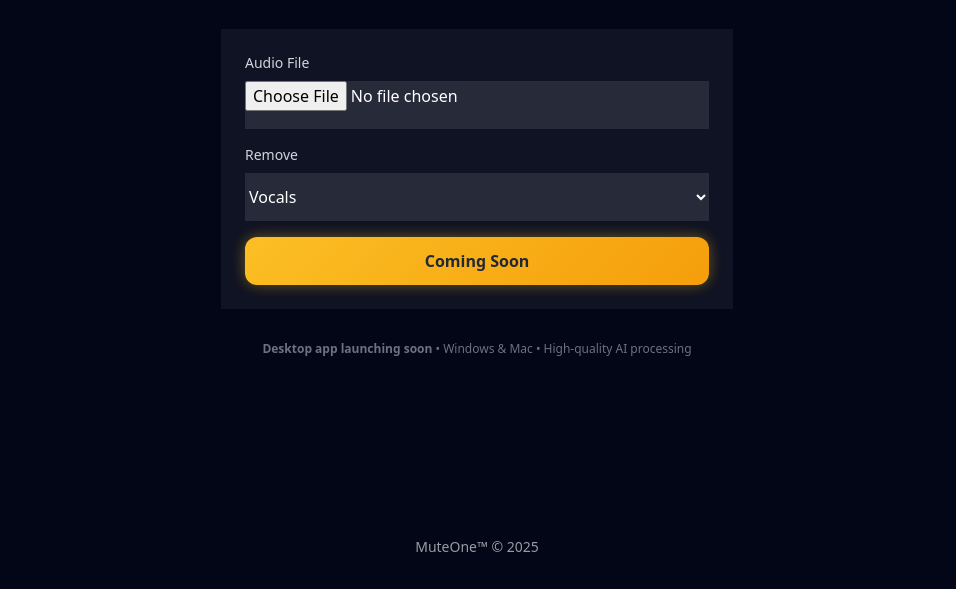
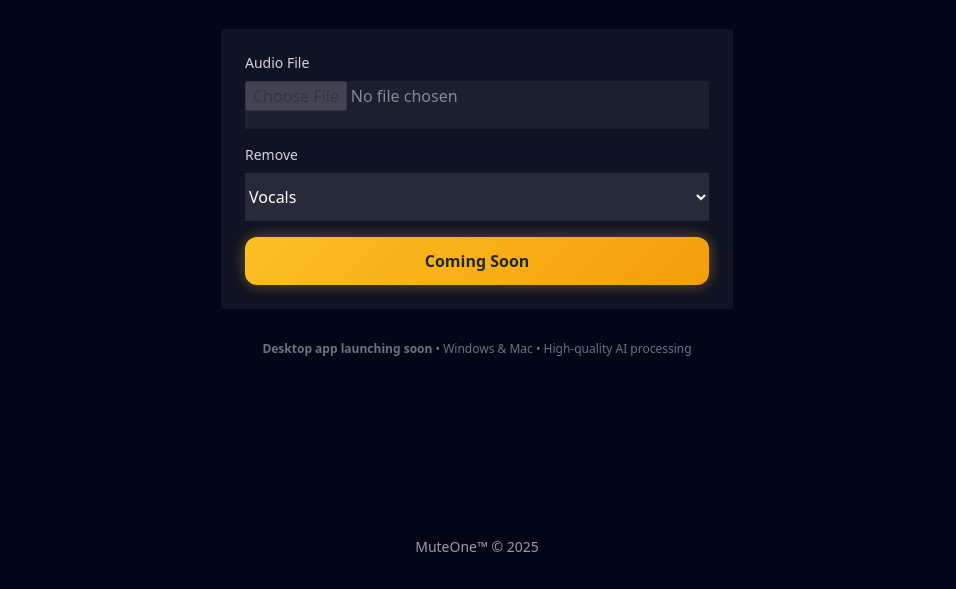
Before and after one commit to evalgenius13/muteone-web, a plain HTML site: page index.html in a window 1280 px wide. Shown: the part 219-808 px from the top of the page, without its empty margins (163-1119 px from the left). Drawn offline with nearby package versions, Linux system fonts and the light colour scheme.

Commit message:
Disable audio file input in index.html

```diff
--- a/index.html
+++ b/index.html
@@ -65,10 +65,10 @@
                                 <div>
                                     <label class="text-sm font-medium text-gray-300 block mb-2">Audio File</label>
                                     <input
-                                        class="input h-12 text-base w-full"
+                                        class="input h-12 text-base w-full opacity-50 cursor-not-allowed"
                                         type="file"
                                         accept="audio/*,.mp3,.wav,.m4a,.flac,.ogg,.aac"
-                                        required
+                                        disabled
                                     />
                                 </div>
 
```
